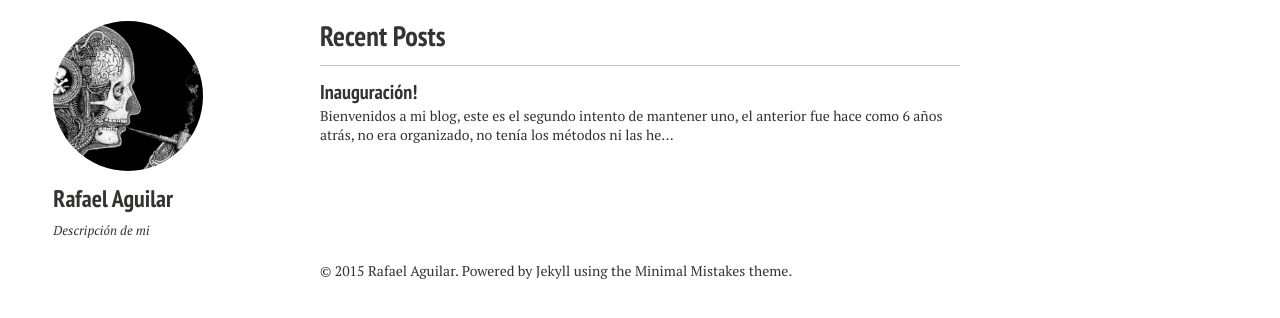
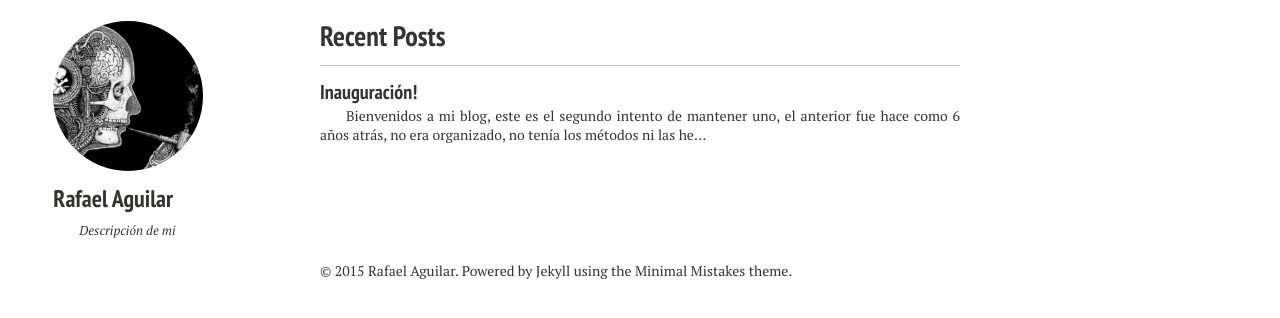
Before and after one commit to RafaAguilar/RafaAguilar.github.io, a Jekyll site: the page built from index.md, in a window 1280 px wide. Shown: the part 437-755 px from the top of the page. Built offline with Jekyll 4.4.1, drawn with Linux system fonts in a browser that asks for light colours; nearby versions of some CDN libraries.

Commit message:
CSS minor mod's

```diff
--- a/_sass/typography.scss
+++ b/_sass/typography.scss
@@ -132,15 +132,23 @@ blockquote {
 
 p {
 	margin: 0 0 $indent-var;
+    text-indent: $indent-var;
+
+
 	// sibling indentation
   @if $paragraph-indent == true {
     & + p {
 			text-indent: $indent-var;
-			margin-top: -($indent-var);
+			//margin-top: -($indent-var);
 		}
 	}
 }
 
+body {
+    p {
+      text-align: justify;
+    }
+}
 /*
    Code snippets
    ========================================================================== */
```
